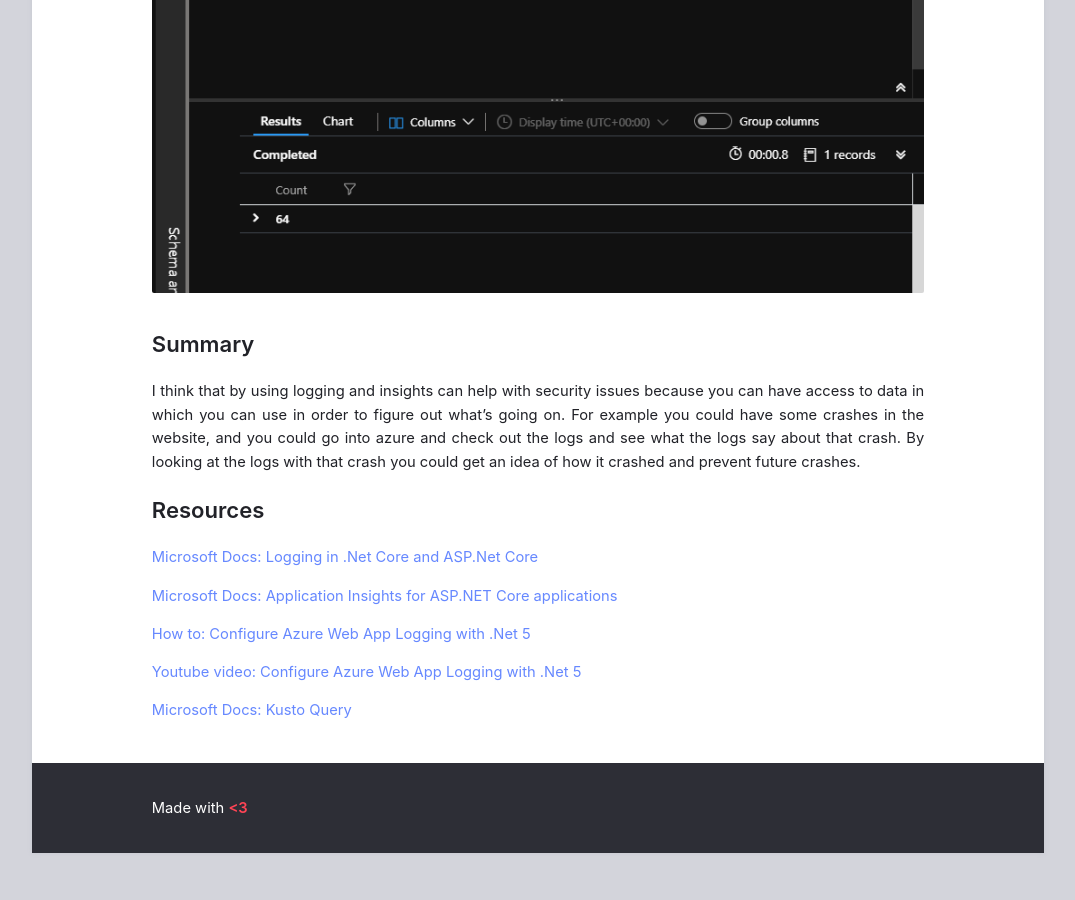
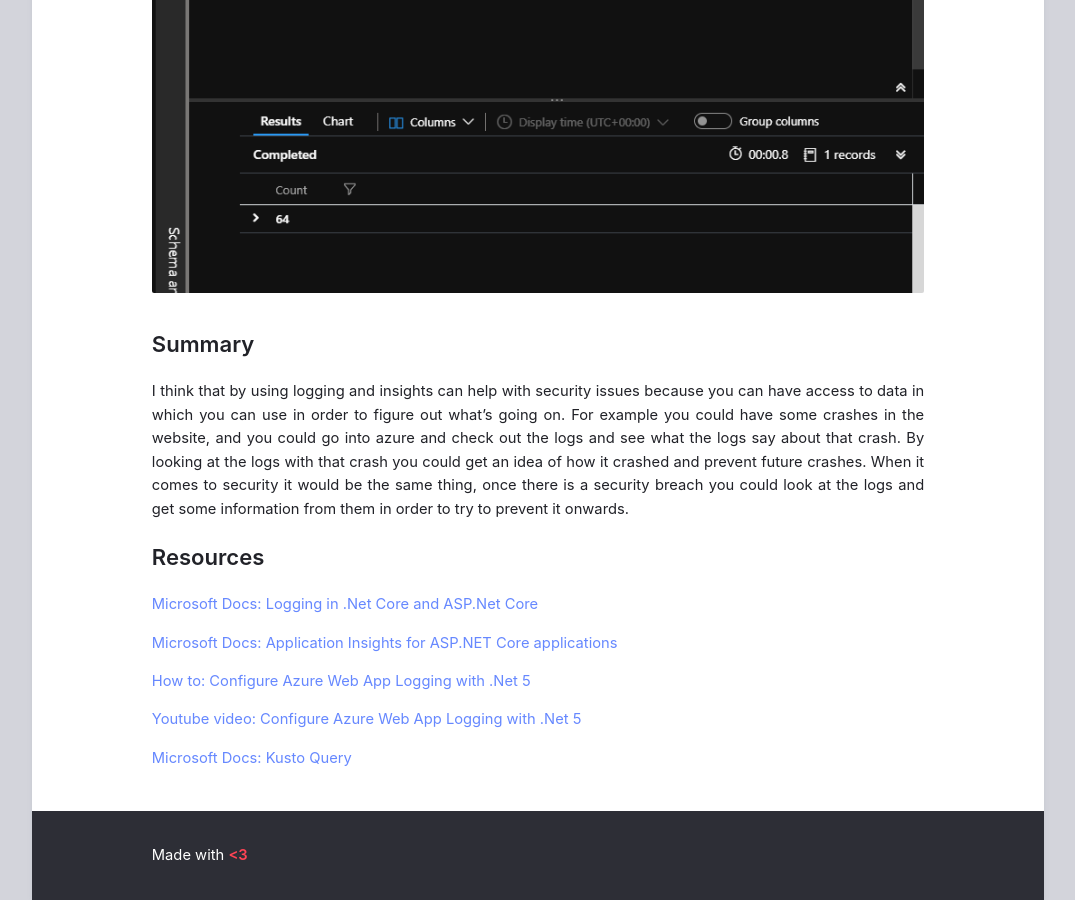
Before and after one commit to Alejandratala/alejandratala.github.io, a Jekyll site: the page built from _posts/2020-10-06-Monitoring-of-Cloud-Applications.md, in a window 1280 px wide and 900 px high, scrolled down 2572 px. Shown: the whole window, without its empty margins (102-1177 px from the left). Built offline with Jekyll 4.4.1, drawn with Linux system fonts in a browser that asks for light colours; before the commit the page ends 3425 px from its top, so only the background shows below that.

Commit message:
Update 2020-10-06-Monitoring-of-Cloud-Applications.md

```diff
--- a/_posts/2020-10-06-Monitoring-of-Cloud-Applications.md
+++ b/_posts/2020-10-06-Monitoring-of-Cloud-Applications.md
@@ -32,7 +32,7 @@ Checked out Server requests, and i wanted to see how many requests there were un
 
 ## Summary
 
-I think that by using logging and insights can help with security issues because you can have access to data in which you can use in order to figure out what's going on. For example you could have some crashes in the website, and you could go into azure and check out the logs and see what the logs say about that crash. By looking at the logs with that crash you could get an idea of how it crashed and prevent future crashes.
+I think that by using logging and insights can help with security issues because you can have access to data in which you can use in order to figure out what's going on. For example you could have some crashes in the website, and you could go into azure and check out the logs and see what the logs say about that crash. By looking at the logs with that crash you could get an idea of how it crashed and prevent future crashes. When it comes to security it would be the same thing, once there is a security breach you could look at the logs and get some information from them in order to try to prevent it onwards.
 
 ## Resources
 
```
